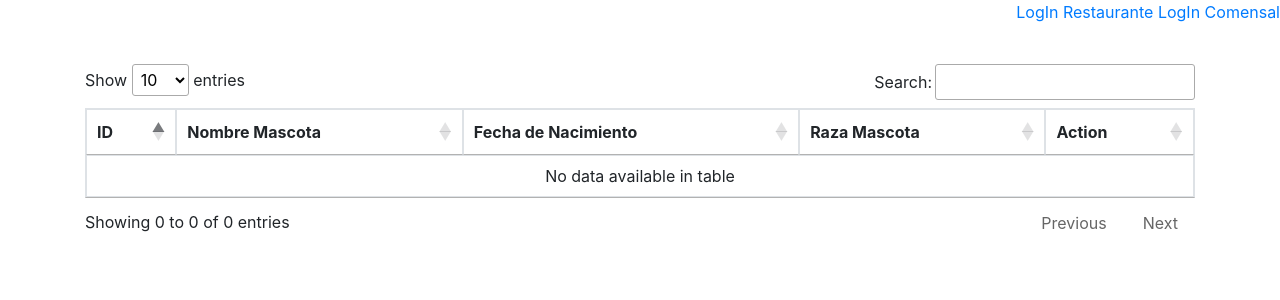
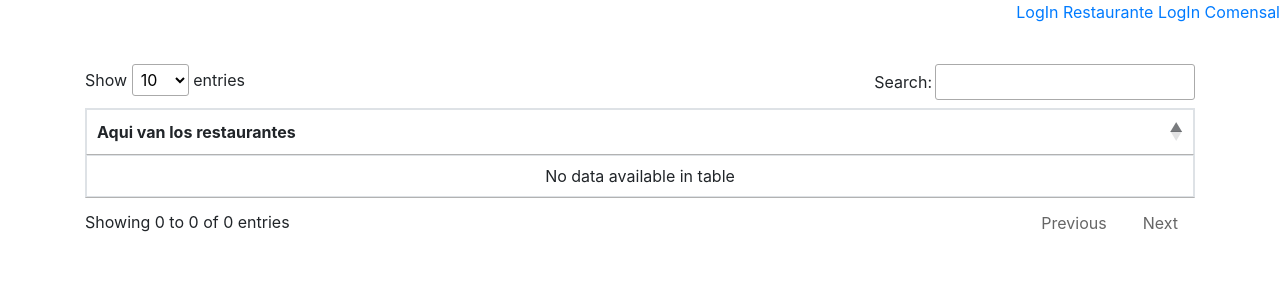
Before and after one commit to RazielPendragon/orderandenjoy, a CodeIgniter 4 app: the page made by my-project/myapp/app/Views/loginComensal/index.php in a window 1280 px wide. Shown: the top 300 px of the page. Run offline with PHP 8.4 and a stand-in for CodeIgniter, Linux system fonts and the light colour scheme; the template is opened without the code that fills it, so the values that code supplies are empty; some libraries are stand-ins or nearby versions.

```diff
--- a/my-project/myapp/app/Views/loginComensal/index.php
+++ b/my-project/myapp/app/Views/loginComensal/index.php
@@ -6,11 +6,7 @@
      <table class="table table-bordered" id="users-list">
        <thead>
           <tr>
-             <th>ID</th>
-             <th>Nombre Mascota</th>
-             <th>Fecha de Nacimiento</th>
-             <th>Raza Mascota</th>
-             <th>Action</th>
+             <th>Aqui van los restaurantes</th>
           </tr>
        </thead>
        <tbody>
```
Also changed, not shown: my-project/myapp/app/Controllers/LoginComensal.php (+17 -11 lines).
